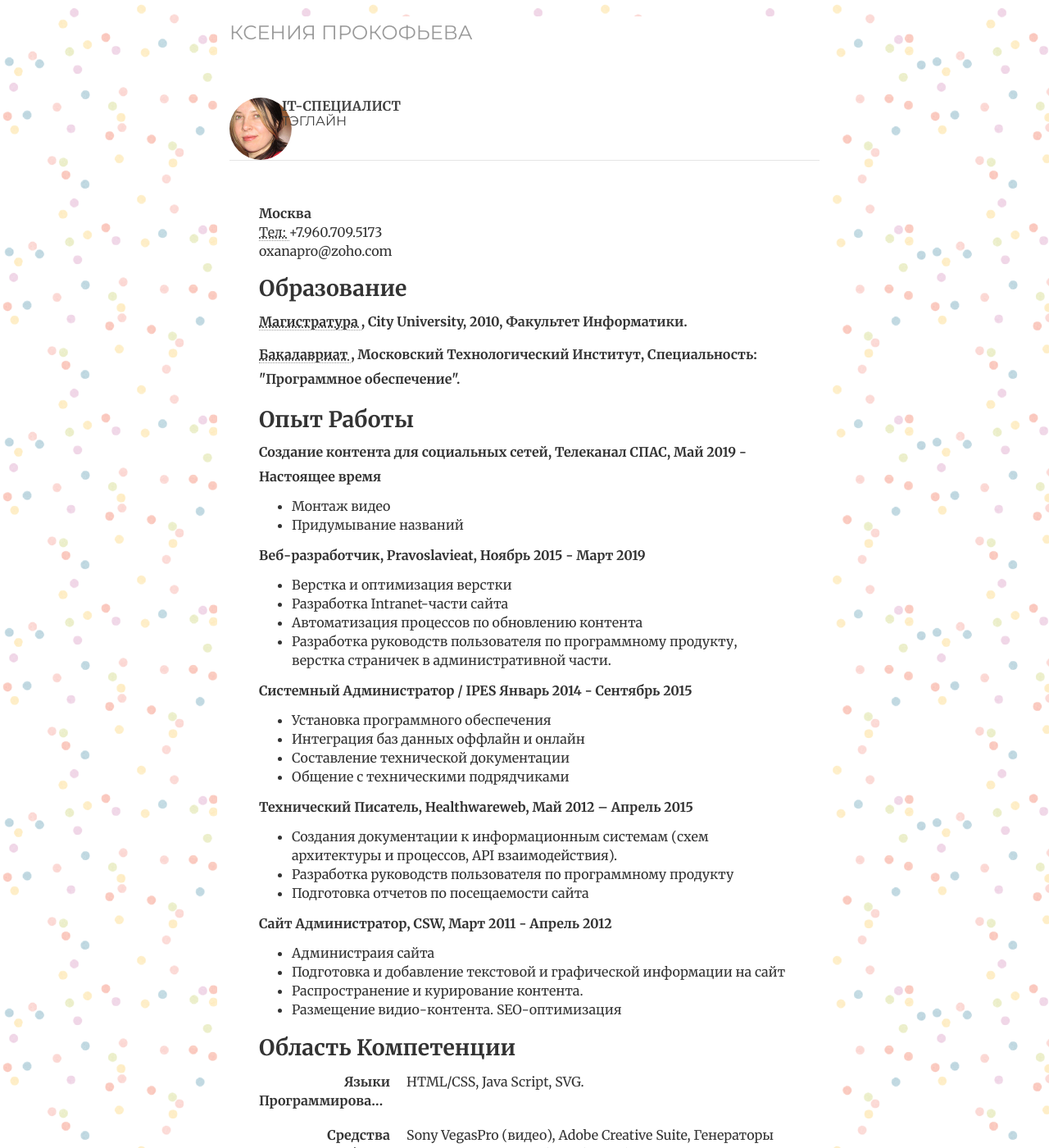
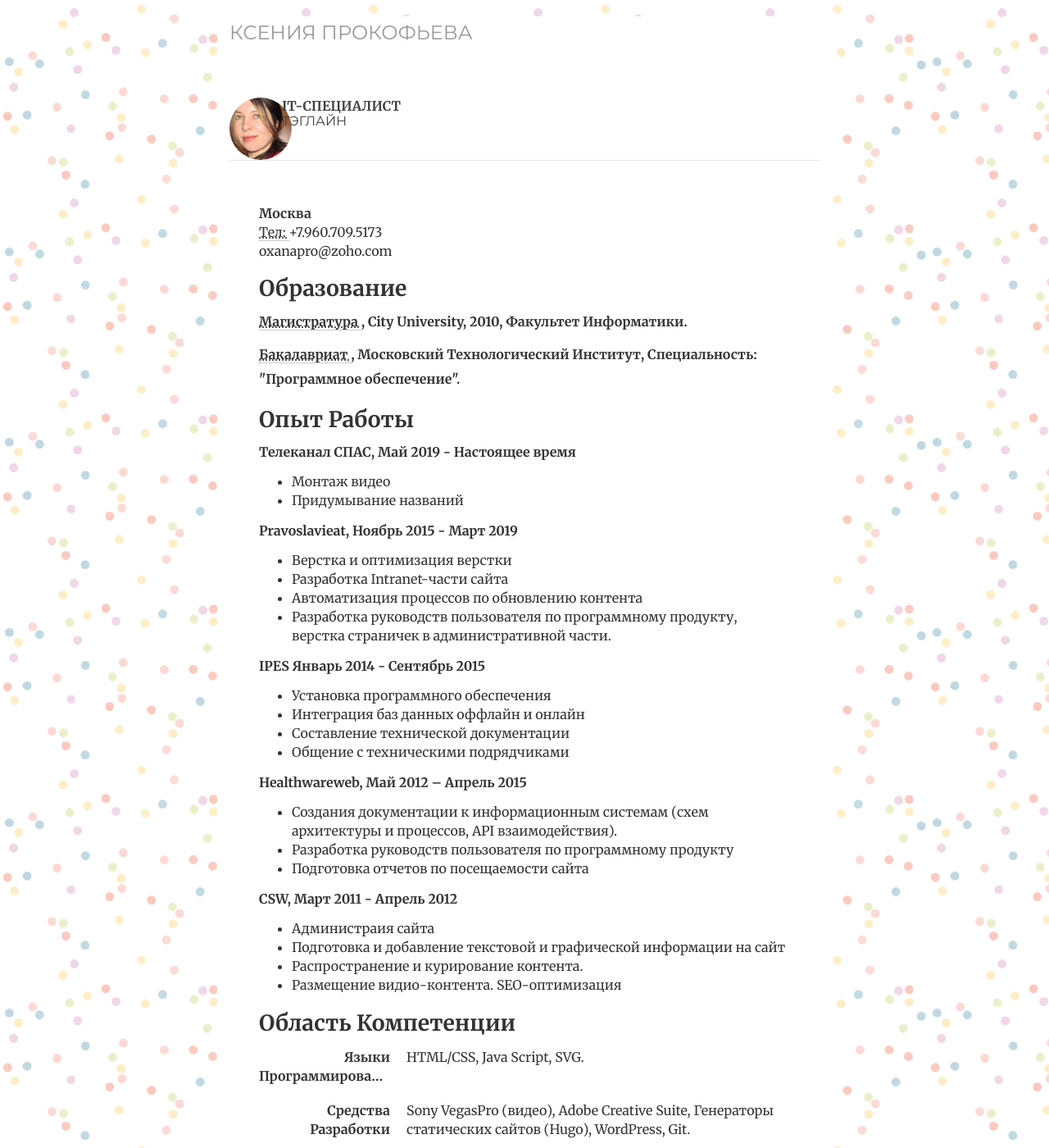
Before and after one commit to cvkp/cvkp.github.io, a Jekyll site: the page built from index.html, in a window 1280 px wide and 1400 px high. Shown: the whole window at 82% size. Built offline with Jekyll 4.4.1, drawn with Linux system fonts in a browser that asks for light colours; nearby versions of some CDN libraries; the list of posts is cut into pages by our own code.

Commit message:
Update index.html

```diff
--- a/index.html
+++ b/index.html
@@ -131,7 +131,7 @@ IT специалист в сфере масс-медиа
 
 				<p>
 					<strong>
-						Создание контента для социальных сетей, Телеканал СПАС, Май 2019 - Настоящее время
+						Телеканал СПАС, Май 2019 - Настоящее время
 					</strong>
 				</p>
 				<ul>
@@ -148,7 +148,7 @@ IT специалист в сфере масс-медиа
 
 				<p>
 					<strong>
-						Веб-разработчик, Pravoslavieat, Ноябрь 2015 - Март 2019
+						Pravoslavieat, Ноябрь 2015 - Март 2019
 					</strong>
 				</p>
 				<ul>
@@ -167,7 +167,7 @@ IT специалист в сфере масс-медиа
 				</ul>
 				<p>
 					<strong>
-						Системный Администратор / IPES Январь 2014 - Сентябрь 2015
+						IPES Январь 2014 - Сентябрь 2015
 					</strong>
 				</p>
 				<ul>
@@ -186,7 +186,7 @@ IT специалист в сфере масс-медиа
 				</ul>
 				<p>
 					<strong>
-						Технический Писатель, Healthwareweb, Май 2012 – Апрель 2015
+						Healthwareweb, Май 2012 – Апрель 2015
 					</strong>
 				</p>
 				<ul>
@@ -202,7 +202,7 @@ IT специалист в сфере масс-медиа
 				</ul>
 				<p>
 					<strong>
-						Сайт Администратор, CSW, Март 2011 - Апрель 2012
+						CSW, Март 2011 - Апрель 2012
 					</strong>
 				</p>
 				<ul>
```
